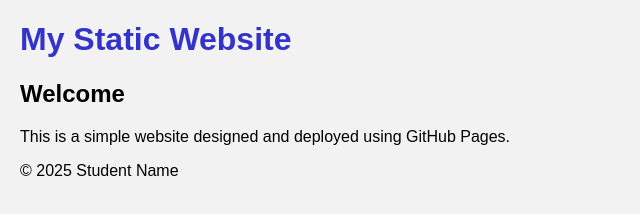
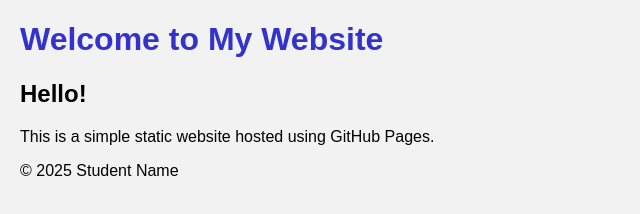
Before and after one commit to arorakhushal23-collab/StudentSphere.in, a plain HTML site: page index.html in a window 1280 px wide. Shown: the whole page, without its empty margins (0-640 px from the left). Drawn offline with Linux system fonts and the light colour scheme.

Commit message:
Update index.html

```diff
--- a/index.html
+++ b/index.html
@@ -10,16 +10,16 @@
 <body>
 
     <header class="header">
-        <h1>My Static Website</h1>
+        <h1>Welcome to My Website</h1>
     </header>
 
     <section class="content">
-        <h2>Welcome</h2>
-        <p>This is a simple website designed and deployed using GitHub Pages.</p>
+        <h2>Hello!</h2>
+        <p>This is a simple static website hosted using GitHub Pages.</p>
     </section>
 
     <footer class="footer">
-        <p>© 2025 Student Name</p>
+        © 2025 Student Name
     </footer>
 
 </body>
```
